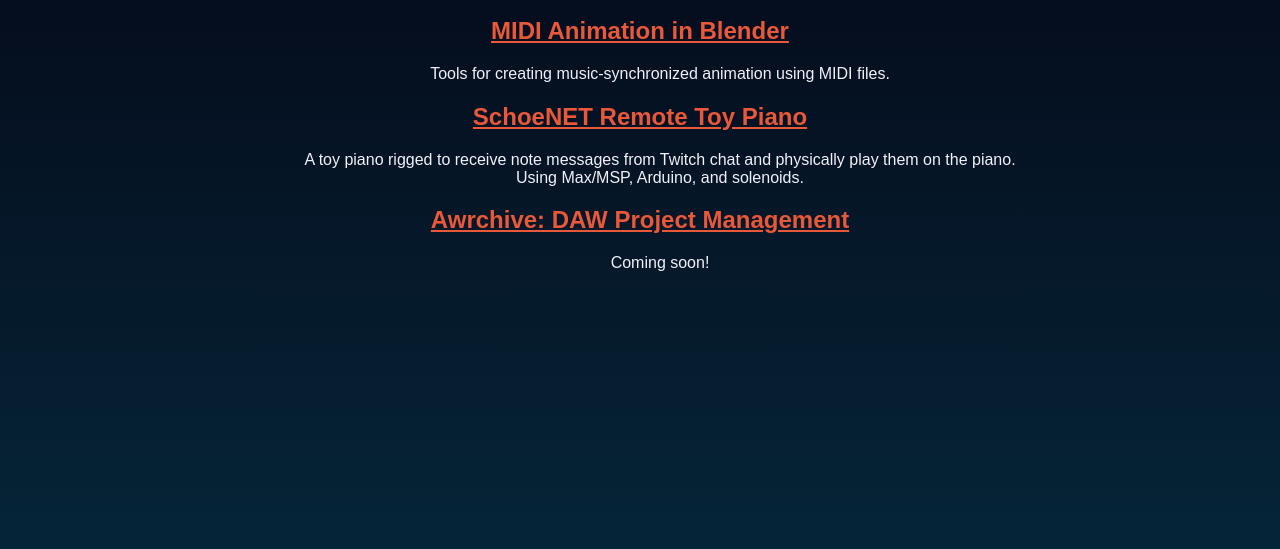
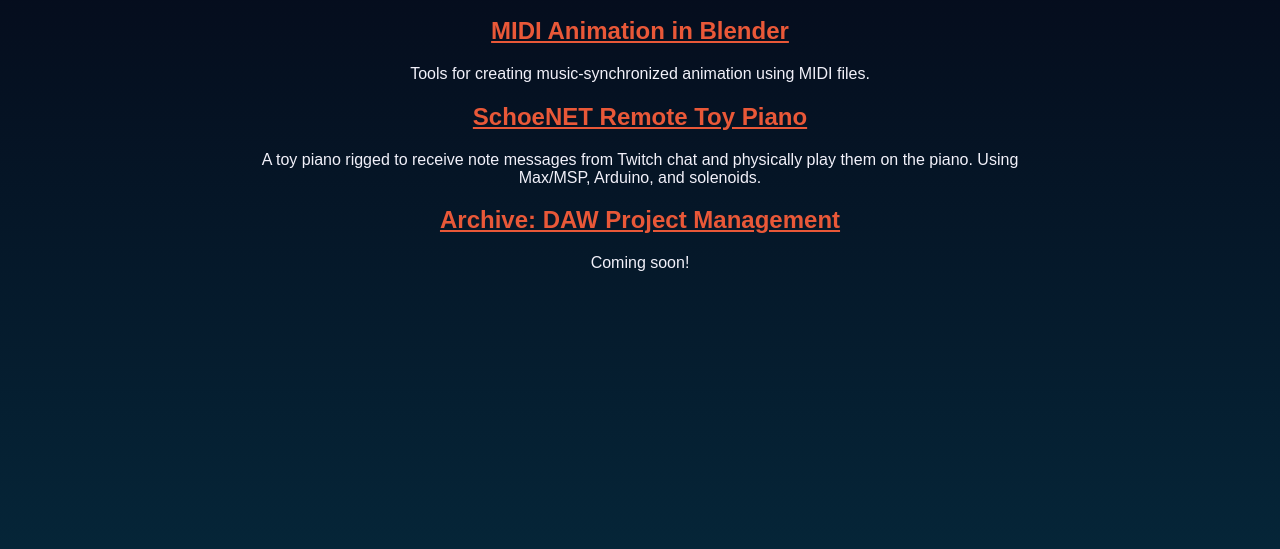
Before and after one commit to nonrandommusic/nonrandommusic.github.io, a plain HTML site: page tech.html in a window 1280 px wide. Shown: the part 51-600 px from the top of the page. Drawn offline with Linux system fonts and the light colour scheme.

Commit message:
Improved tech page

```diff
--- a/tech.html
+++ b/tech.html
@@ -6,16 +6,11 @@
 </head>
 <body>
     <h2>Project Portfolio</h2>
-    <dl>
-        <dt><h2><a href="animation.html">MIDI Animation in Blender</a></h2></dt>
-        <dd><p>Tools for creating music-synchronized animation
-                using MIDI files.</p></dd>
-        <dt><h2><a href="schoenet.html">SchoeNET Remote Toy Piano</a></h2></dt>
-        <dd><p>A toy piano rigged to receive note messages from Twitch chat and
-                physically play them on the piano. Using Max/MSP, Arduino,
-                and solenoids.</p></dd>
-        <a><u><dt><h2>Awrchive: DAW Project Management</h2></dt></u></a>
-        <dd><p>Coming soon!</dd>
-    </dl>
+    <h2><a href="animation.html">MIDI Animation in Blender</a></h2>
+    <p>Tools for creating music-synchronized animation using MIDI files.</p>
+    <h2><a href="schoenet.html">SchoeNET Remote Toy Piano</a></h2>
+    <p>A toy piano rigged to receive note messages from Twitch chat and physically play them on the piano. Using Max/MSP, Arduino, and solenoids.</p>
+    <h2><a><u>Archive: DAW Project Management</u></a></h2>
+    <p>Coming soon!</p>
 </body>
 </html>
```
